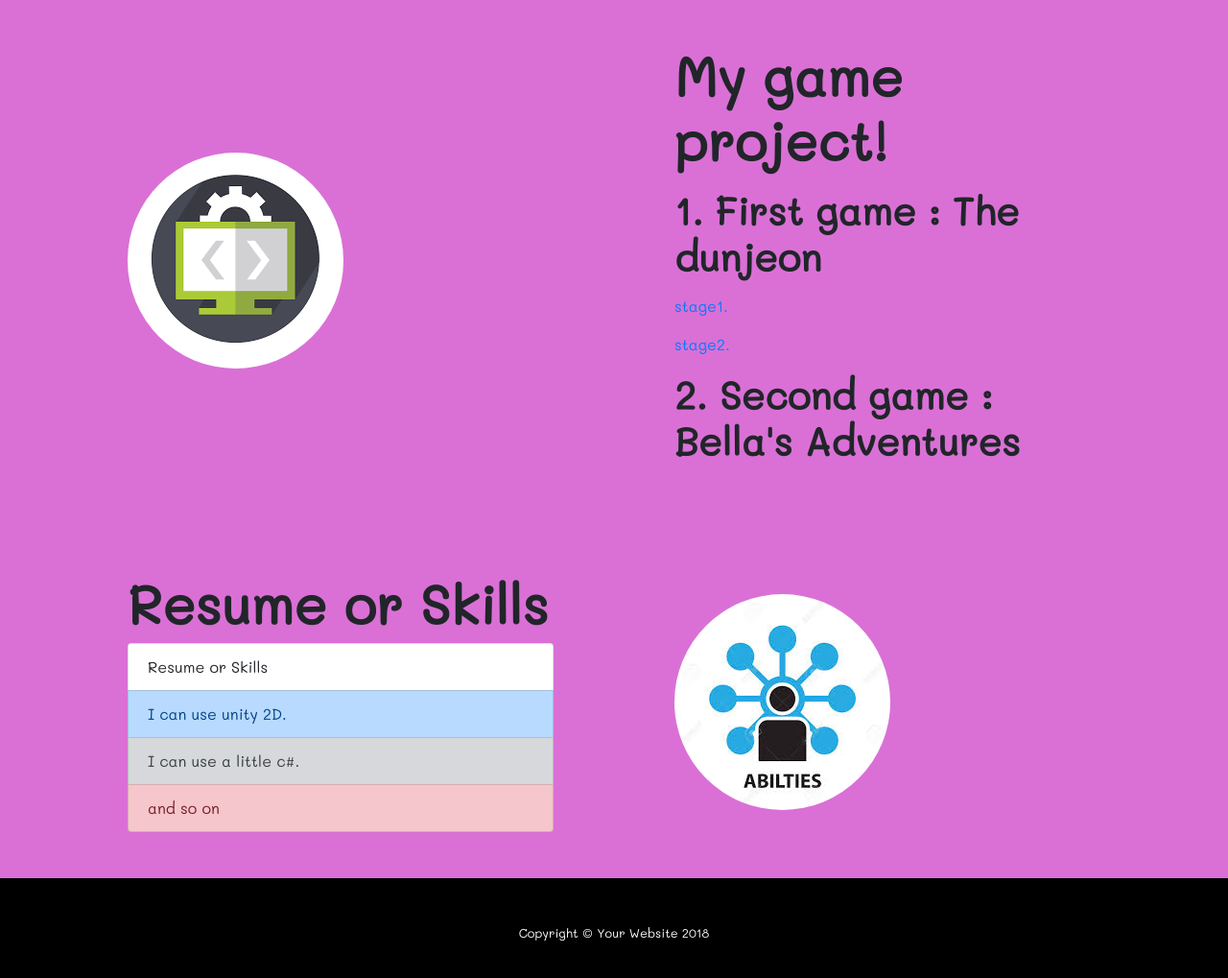
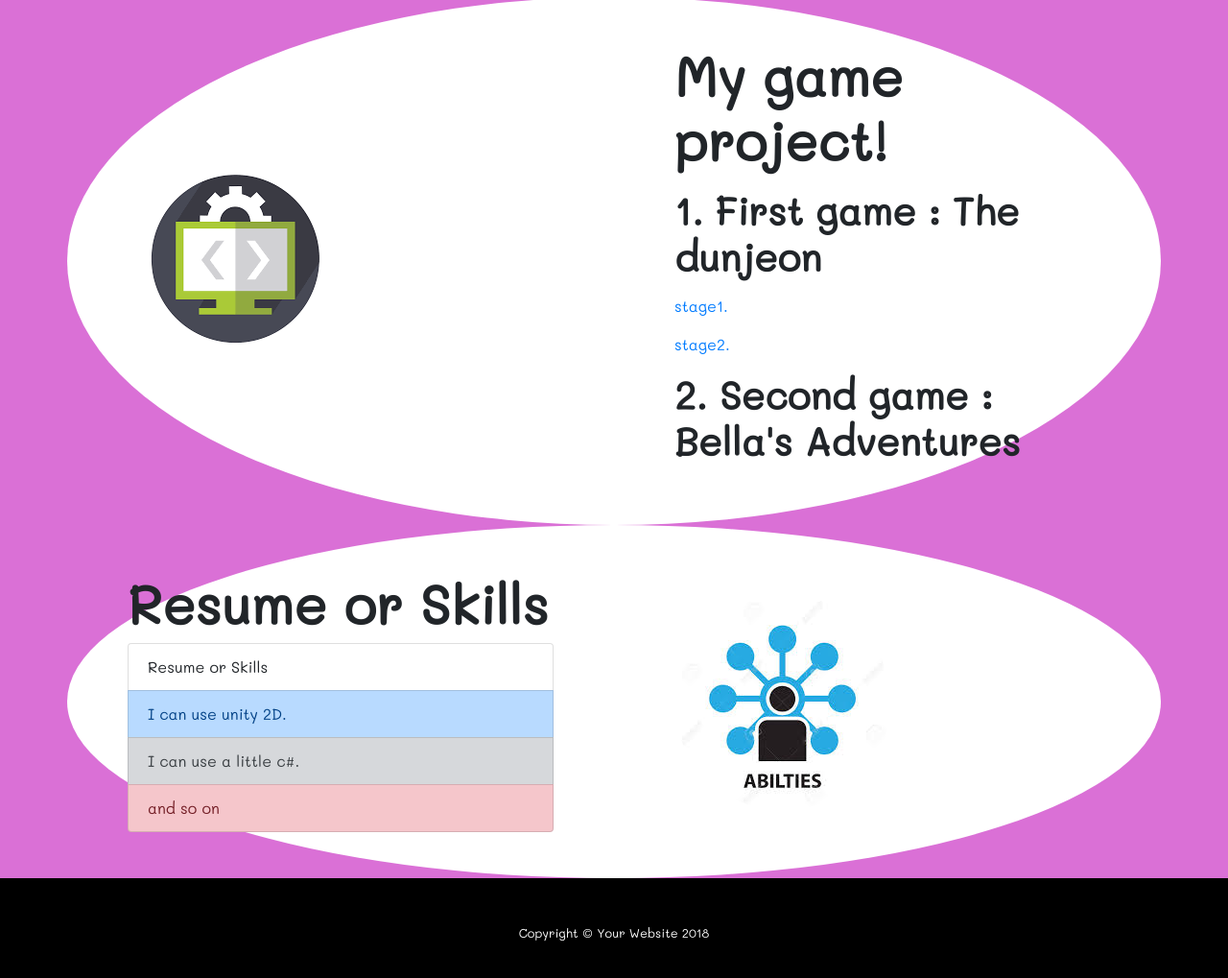
Before and after one commit to fgdsdg/14000, a website: page index.html in a window 1280 px wide. Shown: the part 1039-2058 px from the top of the page at 96% size. Drawn offline with Linux system fonts and the light colour scheme.

Commit message:
Update index.html

```diff
--- a/index.html
+++ b/index.html
@@ -25,6 +25,12 @@
 
           .carousel{
               margin-top:20px;
+          }
+
+          .mybgcolor{
+
+              background-color:white;
+
           }
 
       </style>
@@ -131,7 +137,7 @@
         -->
       <section>
           <div class="container" id="aboutSection">
-              <div class="row align-items-center">
+              <div class="row align-items-center mybgcolor -fluid rounded-circle">
 
                   <div class="col-lg-3 order-lg-2">
                       <div class="p-12">
@@ -154,7 +160,7 @@
       </section>
       <section>
           <div class="container" id="projectSection">
-              <div class="row align-items-center">
+              <div class="row align-items-center mybgcolor -fluid rounded-circle">
                   <div class="col-lg-6">
                       <div class="p-5">
                           <img class="img-fluid rounded-circle" src="img/developIcon.png" alt="">
@@ -176,7 +182,7 @@
       </section>
       <section>
           <div class="container" id="skillSection">
-              <div class="row align-items-center">
+              <div class="row align-items-center mybgcolor -fluid rounded-circle">
                   <div class="col-lg-6 order-lg-2">
                       <div class="p-5">
                           <img class="img-fluid rounded-circle" src="img/skillIcon.jpg" alt="">
```
